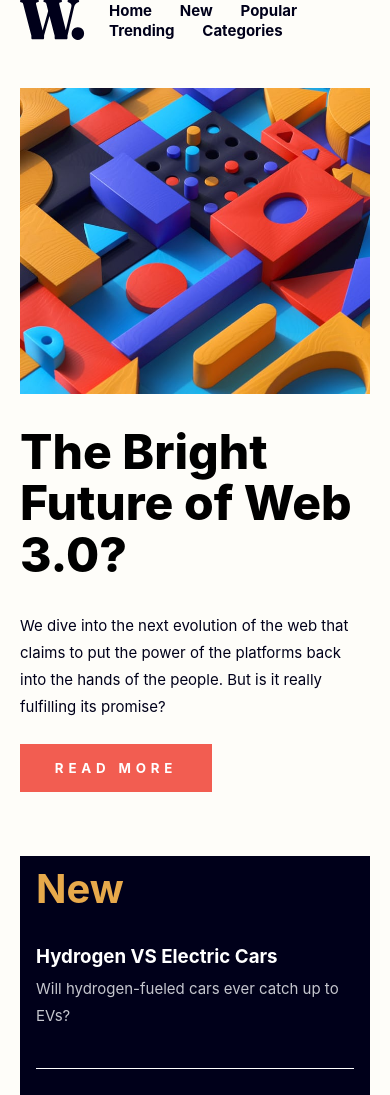
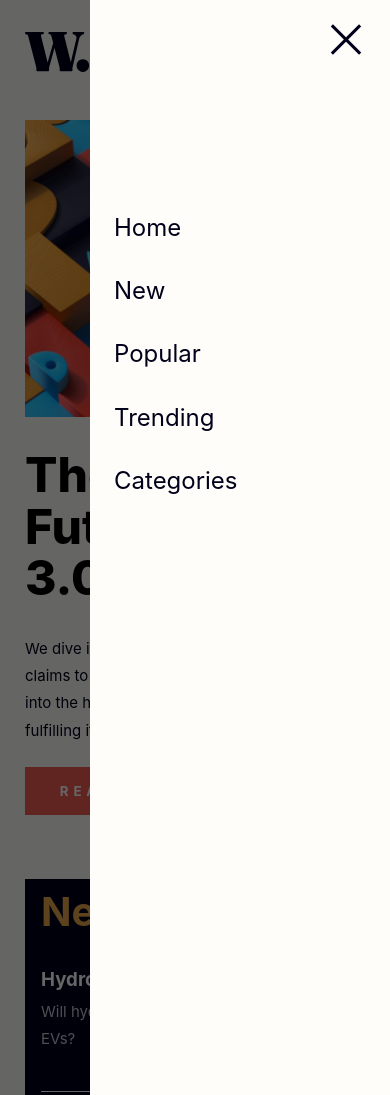
Before and after one commit to Thansen1990/news-homepage-main, a plain HTML site: page index.html in a window 390 px wide. Shown: the top 1095 px of the page. Drawn offline with Linux system fonts and the light colour scheme.

Commit message:
Mobile menu

```diff
--- a/index.html
+++ b/index.html
@@ -30,6 +30,23 @@
 					<a class="navlink font_dgb" href="/">Popular</a>
 					<a class="navlink font_dgb" href="/">Trending</a>
 					<a class="navlink font_dgb" href="/">Categories</a>
+				</div>
+				<div class="navbutton_mobile">
+					<img src="/assets/images/icon-menu.svg" alt="mobile hamburger menu" id='mobile_nav_button'>
+				</div>
+
+				<div class="mobile_nav_screen_overlay"></div>
+				<div class="mobile_nav_menu">
+					<img class="mobile_menu_close" src="./assets/images/icon-menu-close.svg" alt="">
+				<div class="mobile_nav_links">
+					<a class="navlink font_dgb inter400" href="/">Home</a>
+					<a class="navlink font_dgb inter400" href="/">New</a>
+					<a class="navlink font_dgb inter400" href="/">Popular</a>
+					<a class="navlink font_dgb inter400" href="/">Trending</a>
+					<a class="navlink font_dgb inter400" href="/">Categories</a>
+				</div>
+
+
 				</div>
 			</nav>
 <div>
@@ -67,12 +84,12 @@
 					<h1 class="sideline_articles_header inter700">New</h1>
 
 					<div class="side_article_container border_b">
-					<h3 class="inter700">Hydrogen VS Electric Cars</h3>
+					<h3 class="inter700"><a href="/">Hydrogen VS Electric Cars</a></h3>
 					<p class='inter400 f15 line_h'>Will hydrogen-fueled cars ever catch up to EVs?</p>
 				</div>
 
 				<div class="side_article_container border_b">
-					<h3 class="inter700">The Downsides of AI Artistry</h3>
+					<h3 class="inter700"><a href="/">The Downsides of AI Artistry</a></h3>
 					<p class='inter400 f15 line_h'>
 						What are the possible adverse effects of on-demand AI image
 						generation?
@@ -80,7 +97,7 @@
 				</div>
 
 				<div class="side_article_container">
-					<h3 class="inter700">Is VC Funding Drying Up?</h3>
+					<h3 class="inter700"><a href="/">Is VC Funding Drying Up?</a></h3>
 					<p class='inter400 f15 line_h'>
 						Private funding by VC firms is down 50% YOY. We take a look at what
 						that means.
@@ -97,7 +114,7 @@
 					/>
 					<div class='bottom_text_container'>
 						<h1 class="inter700 font_gb">01</h1>
-						<h3 class="inter800 font_dgb">Reviving Retro PCs</h4>
+						<h3 class="inter800 font_dgb"><a href="/">Reviving Retro PCs</a></h4>
 						<p class='inter400 f15 font_dgb line_h'>What happens when old PCs are given modern upgrades?</p>
 					</div>
 				</div>
@@ -111,7 +128,7 @@
 
 					<div class='bottom_text_container'>
 						<h1 class="inter700 font_gb">02</h1>
-						<h3 class="inter800 font_dgb">Top 10 Laptops of 2022</h3>
+						<h3 class="inter800 font_dgb"><a href="/">Top 10 Laptops of 2022</a></h3>
 						<p class='inter400 f15 font_dgb line_h'>Our best picks for various needs and budgets.</p>
 					</div>
 				</div>
@@ -125,8 +142,8 @@
 					/>
 					<div class='bottom_text_container'>
 						<h1 class="inter700 font_gb bgtest">03</h1>
-						<h3 class="inter800 font_dgb bgtest">The Growth of Gaming</h3>
-						<p class='inter400 f15 font_dgb line_h bgtest'>How the pandemic has sparked fresh opportunities.</p>
+						<h3 class="inter800 font_dgb bgtest"><a href="/">The Growth of Gaming</a></h3>
+						<p class='inter400 f15 font_dgb line_h'>How the pandemic has sparked fresh opportunities.</p>
 					</div>
 				</div>
 			</div>
--- a/styles.css
+++ b/styles.css
@@ -60,10 +60,19 @@ Very dark blue: hsl(240, 100%, 5%) */
     color: #00001a
 }
 
+a{
+    text-decoration: none;
+    color: inherit;
+}
+
+a:hover {
+    color: #e7a94b;
+  }
+
 body {
     background-color: #fefdf9;
     width: 100%;
-    height: 105%;
+    height: 100%;
     min-height: 100vh;
     margin: 0px;
     display: flex;
@@ -85,9 +94,11 @@ body {
     width: 100%;
     display: flex;
     justify-content: space-between;
+    margin-top: 2rem;
 }
 
 .navlink_section {
+    display: block;
     align-self: end;
     justify-content: space-evenly;
 }
@@ -96,7 +107,6 @@ body {
     margin-left: 1.5rem;
     font-size: 15px;
     text-decoration: none;
-
 }
 
 .display_grid {
@@ -108,6 +118,25 @@ body {
     grid-template-rows: auto minmax(0, 1fr) auto;
     gap: 2rem;
     margin: 3rem 0rem 3rem 0rem;
+}
+
+.navlink_section {
+    display: block;
+    align-self: end;
+    justify-content: space-evenly;
+}
+
+.navbutton_mobile{
+    align-self: end;
+    display: none;
+}
+
+.mobile_nav_menu{
+    display: none;
+}
+
+.mobile_nav_screen_overlay{
+    display: none;
 }
 
 .headline_image_section {
@@ -156,6 +185,10 @@ body {
     letter-spacing: 0.3rem;
 }
 
+.headline_desc_button:hover {
+    background-color:#e7a94b;
+}
+
 .sideline_articles {
     background-color: #00001a;
     color: #fff;
@@ -174,6 +207,7 @@ body {
 }
 
 .sideline_articles h3 {
+    margin-top: 0rem;
     margin-bottom: -0.5rem;
 }
 
@@ -197,10 +231,15 @@ body {
 .bottom_text_container {
     width: fit-content;
     margin-left: 1.2rem;
+    margin-top: -1.5rem;
 }
 
-.bottom_text_container h1 {
-    margin-top: -0.4rem;
+.bottom_text_container h3 {
+    margin-top: -0.0rem;
+}
+
+.bottom_text_container p {
+    margin-top: -0.0rem;
 }
 
 .bottom_article {
@@ -220,9 +259,59 @@ body {
         height: 100%;
         width: 60vh;
         max-width: 85%;
-        min-width: 350px;
+        min-width: 340px;
         min-height: 0px;
         margin: auto;
+    }
+
+    .navlink_section {
+        display: none;
+        align-self: end;
+        justify-content: space-evenly;
+    }
+
+    .navbutton_mobile{
+        align-self: end;
+        display: block;
+    }
+
+    .mobile_nav_menu{
+        background-color:#fefdf9;
+        z-index: 2;
+        position: absolute;
+        right: 0;
+        top: 0;
+        display: block;
+        width: 300px;
+        height: 500%;
+    }
+    .mobile_menu_close{
+        margin-left: 80%;
+        margin-top: 1.5rem;
+    }
+
+    .mobile_nav_links{
+        display: flex;
+        height: 350px;
+        flex-direction: column;
+        margin-top: 40%;
+        justify-content: space-evenly;
+        font-size: 3rem;
+    }
+
+    .navlink {
+        font-size: 1.5rem;
+    }
+
+    .mobile_nav_screen_overlay{
+        z-index: 1;
+        position: absolute;
+        display: block;
+        background-color: rgba(0, 0, 0, 0.6);
+        top:0;
+        right:0;
+        width: 100%;
+        height: 500%;
     }
 
     .headline_image_section {
@@ -275,4 +364,12 @@ body {
         padding: 1rem;
         margin-bottom: 2.5rem;
     }
+
+    .bottom_text_container h3 {
+        margin-top: -0.5rem;
+    }
+
+    .bottom_text_container p {
+        margin-top: -0.5rem;
+    }
 }
```
